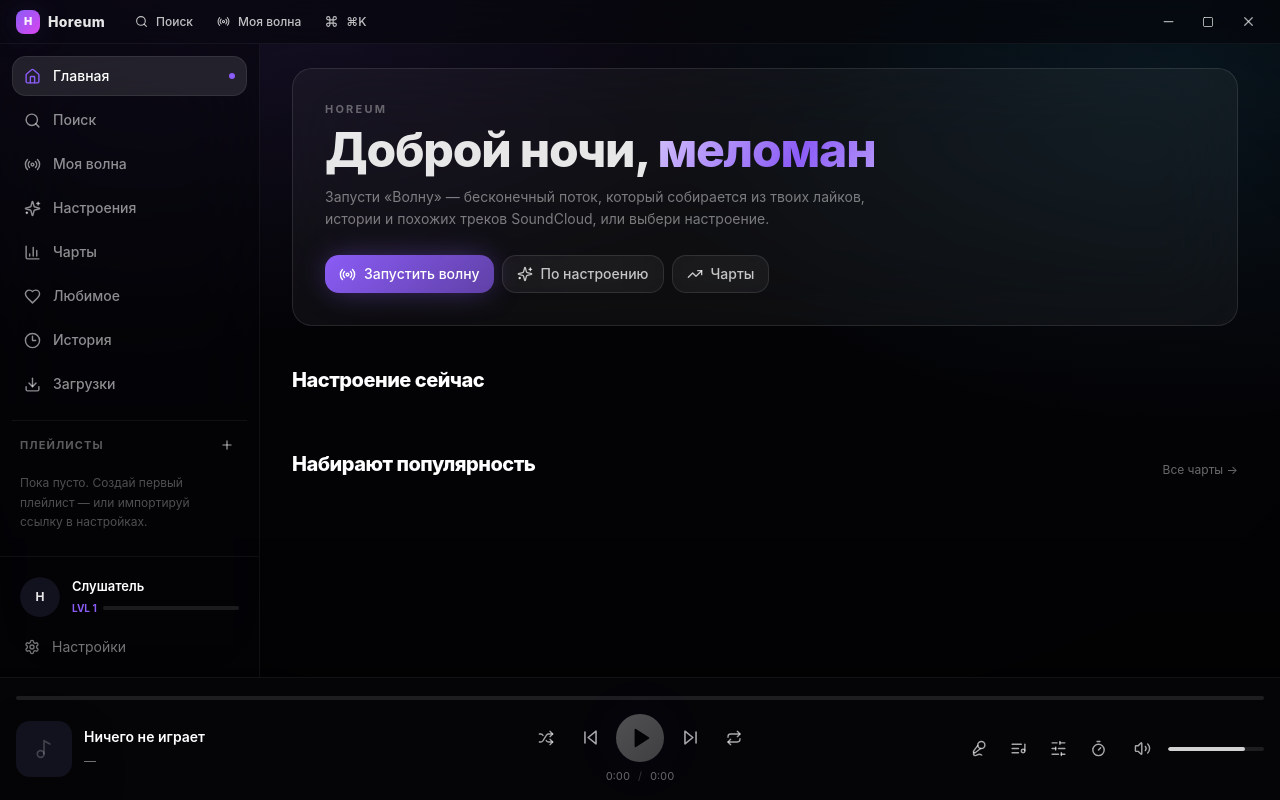
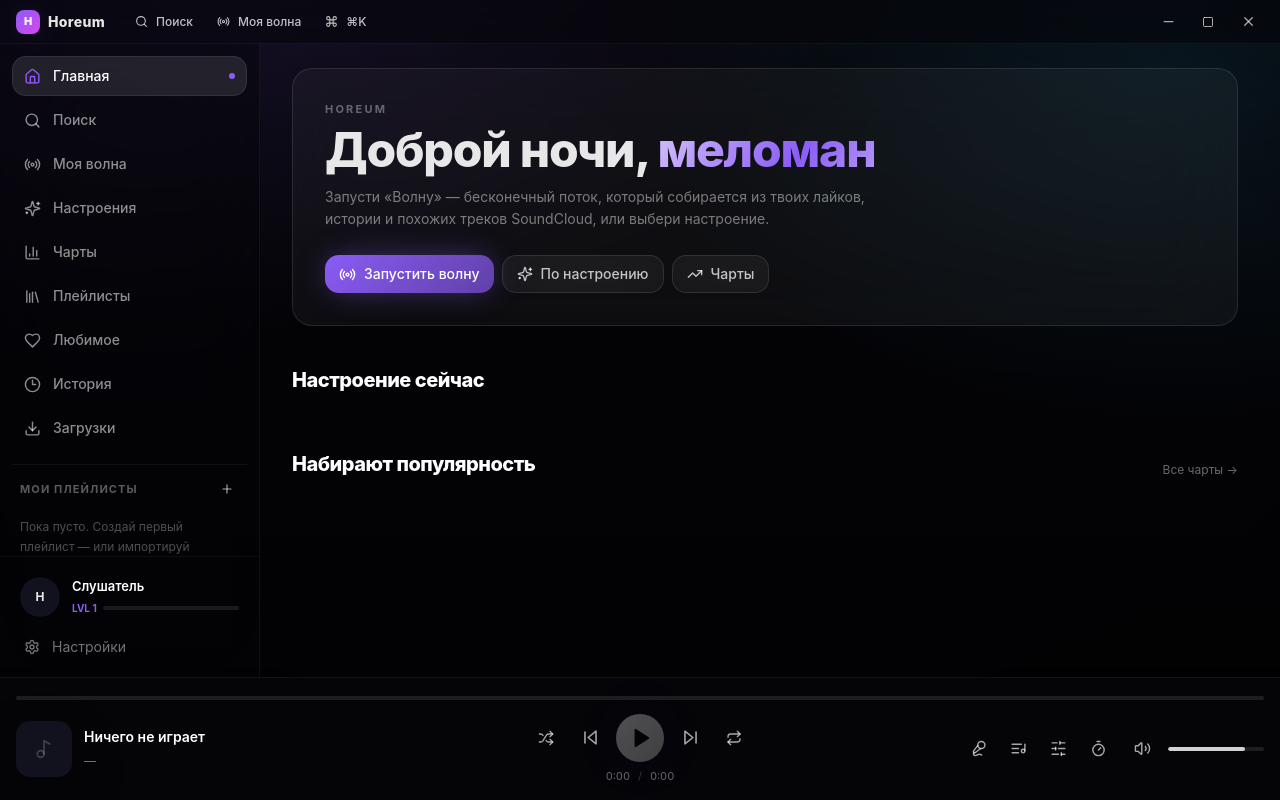
Before and after one commit to riverias/Horeum, a React (Vite) app: page / in a window 1280 px wide. Built offline with nearby package versions, Linux system fonts and the light colour scheme.

Commit message:
feat(nav): вкладка «Плейлисты» в меню и переключатель видов карточек в поиске

```diff
--- a/src/App.tsx
+++ b/src/App.tsx
@@ -17,6 +17,7 @@ import { MoodsView } from "@/views/MoodsView"
 import { ChartsView } from "@/views/ChartsView"
 import { LibraryView } from "@/views/LibraryView"
 import { HistoryView } from "@/views/HistoryView"
+import { PlaylistsView } from "@/views/PlaylistsView"
 import { PlaylistView } from "@/views/PlaylistView"
 import { ArtistView } from "@/views/ArtistView"
 import { ProfileView } from "@/views/ProfileView"
@@ -45,6 +46,8 @@ function CurrentView() {
       return <LibraryView />
     case "history":
       return <HistoryView />
+    case "playlists":
+      return <PlaylistsView />
     case "playlist":
       return <PlaylistView id={Number(param)} />
     case "artist":
--- a/src/components/Sidebar.tsx
+++ b/src/components/Sidebar.tsx
@@ -6,6 +6,7 @@ import {
   Download,
   Heart,
   Home,
+  Library,
   ListMusic,
   Plus,
   Radio,
@@ -26,6 +27,7 @@ const NAV: Array<{ id: ViewId; label: string; icon: typeof Home }> = [
   { id: "wave", label: "Моя волна", icon: Radio },
   { id: "moods", label: "Настроения", icon: Sparkles },
   { id: "charts", label: "Чарты", icon: BarChart3 },
+  { id: "playlists", label: "Плейлисты", icon: Library },
   { id: "library", label: "Любимое", icon: Heart },
   { id: "history", label: "История", icon: Clock3 },
   { id: "downloads", label: "Загрузки", icon: Download },
@@ -57,6 +59,8 @@ export function Sidebar() {
     }
   }
 
+  const pinned = [...playlists].sort((a, b) => Number(b.pinned) - Number(a.pinned))
+
   return (
     <aside className="flex w-[260px] shrink-0 flex-col border-r border-white/5 bg-ink-950/45 backdrop-blur-2xl">
       <nav className="space-y-1 p-3">
@@ -66,7 +70,7 @@ export function Sidebar() {
             onClick={() => navigate(id)}
             className={cn(
               "group flex w-full items-center gap-3 rounded-xl px-3 py-2.5 text-sm font-medium transition-all",
-              view === id
+              view === id || (id === "playlists" && view === "playlist")
                 ? "bg-white/10 text-white shadow-[inset_0_0_0_1px_rgba(255,255,255,0.08)]"
                 : "text-white/55 hover:bg-white/5 hover:text-white",
             )}
@@ -75,7 +79,9 @@ export function Sidebar() {
               size={17}
               className={cn(
                 "transition-colors",
-                view === id ? "text-[rgb(var(--accent-rgb))]" : "group-hover:text-white",
+                view === id || (id === "playlists" && view === "playlist")
+                  ? "text-[rgb(var(--accent-rgb))]"
+                  : "group-hover:text-white",
               )}
             />
             {label}
@@ -89,9 +95,12 @@ export function Sidebar() {
       <div className="mx-3 my-1 h-px bg-white/5" />
 
       <div className="flex items-center justify-between px-5 pb-1 pt-2">
-        <span className="text-[11px] font-bold uppercase tracking-widest text-white/35">
-          Плейлисты
-        </span>
+        <button
+          onClick={() => navigate("playlists")}
+          className="text-[11px] font-bold uppercase tracking-widest text-white/35 transition-colors hover:text-white"
+        >
+          Мои плейлисты
+        </button>
         <button
           className="btn-icon h-6 w-6"
           onClick={() => setCreateOpen(true)}
@@ -102,12 +111,12 @@ export function Sidebar() {
       </div>
 
       <div className="scroll-area min-h-0 flex-1 px-3 pb-3">
-        {playlists.length === 0 && (
+        {pinned.length === 0 && (
           <p className="px-2 py-3 text-xs leading-relaxed text-white/30">
-            Пока пусто. Создай первый плейлист — или импортируй ссылку в настройках.
+            Пока пусто. Создай первый плейлист — или импортируй ссылку во вкладке «Плейлисты».
           </p>
         )}
-        {playlists.map((pl) => (
+        {pinned.map((pl) => (
           <button
             key={pl.id}
             onClick={() => navigate("playlist", pl.id)}
--- a/src/views/SearchView.tsx
+++ b/src/views/SearchView.tsx
@@ -92,7 +92,12 @@ export function SearchView() {
           </Tabs.List>
 
           <Tabs.Content value="tracks">
-            <TrackList tracks={tracks} source="search" emptyText="Ничего не нашлось" />
+            <TrackList
+              tracks={tracks}
+              source="search"
+              layoutSwitcher
+              emptyText="Ничего не нашлось"
+            />
           </Tabs.Content>
 
           <Tabs.Content value="playlists">
@@ -104,11 +109,16 @@ export function SearchView() {
                     const full = await api.scPlaylist(p.id)
                     if (full.tracks.length) usePlayerStore.getState().playQueue(full.tracks, 0, "playlist")
                   }}
-                  className="card overflow-hidden p-3 text-left transition-transform hover:-translate-y-1"
+                  className="card group overflow-hidden p-3 text-left transition-transform hover:-translate-y-1"
                 >
                   <div className="grid aspect-square place-items-center overflow-hidden rounded-xl bg-ink-800">
                     {p.artwork ? (
-                      <img src={p.artwork} alt="" className="h-full w-full object-cover" />
+                      <img
+                        src={p.artwork}
+                        alt=""
+                        decoding="async"
+                        className="h-full w-full object-cover transition-transform duration-500 group-hover:scale-105"
+                      />
                     ) : (
                       <ListMusic size={28} className="text-white/20" />
                     )}
@@ -134,7 +144,7 @@ export function SearchView() {
                 >
                   <div className="mx-auto grid h-20 w-20 place-items-center overflow-hidden rounded-full bg-ink-800">
                     {u.avatar ? (
-                      <img src={u.avatar} alt="" className="h-full w-full object-cover" />
+                      <img src={u.avatar} alt="" decoding="async" className="h-full w-full object-cover" />
                     ) : (
                       <User size={24} className="text-white/20" />
                     )}
```
